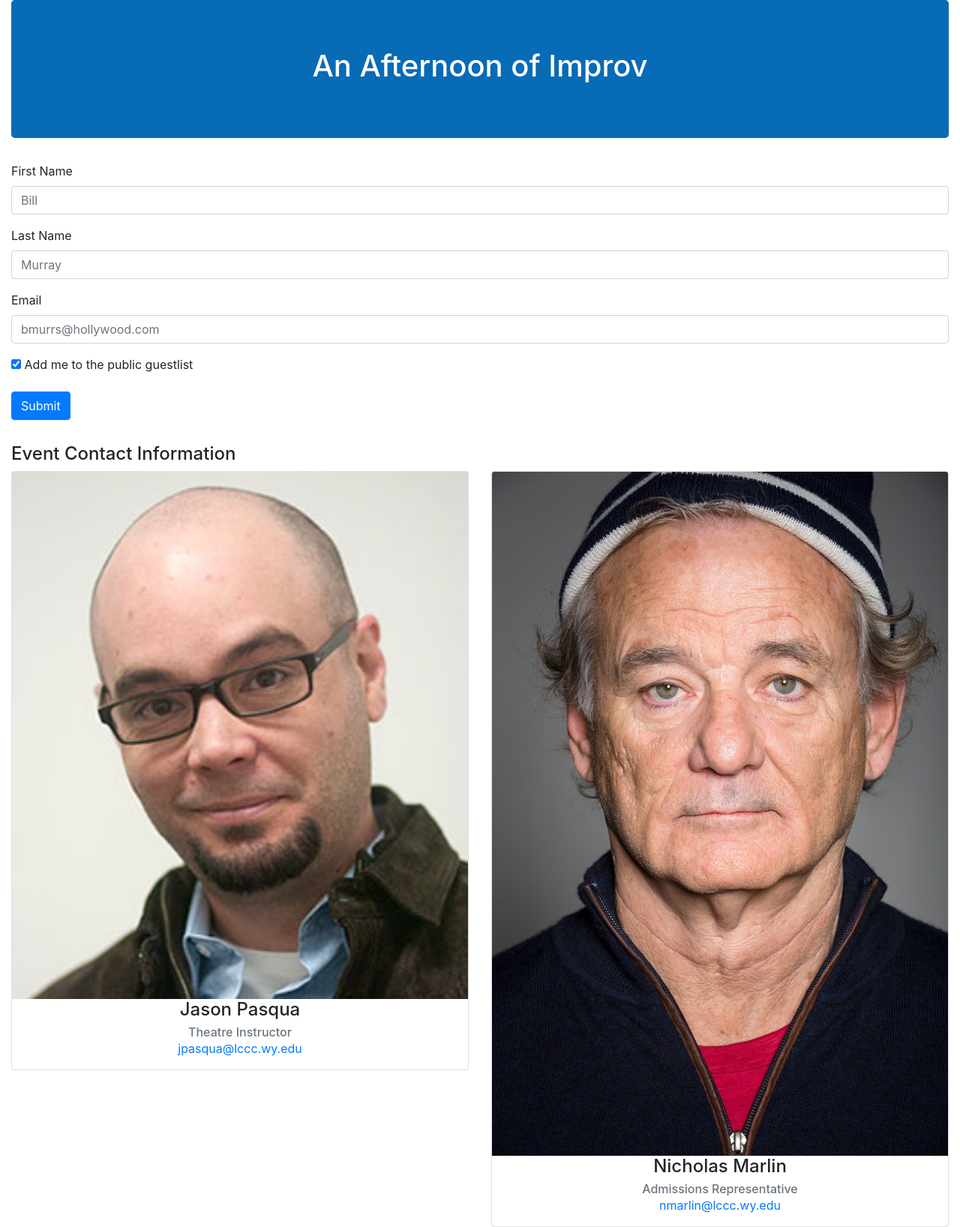
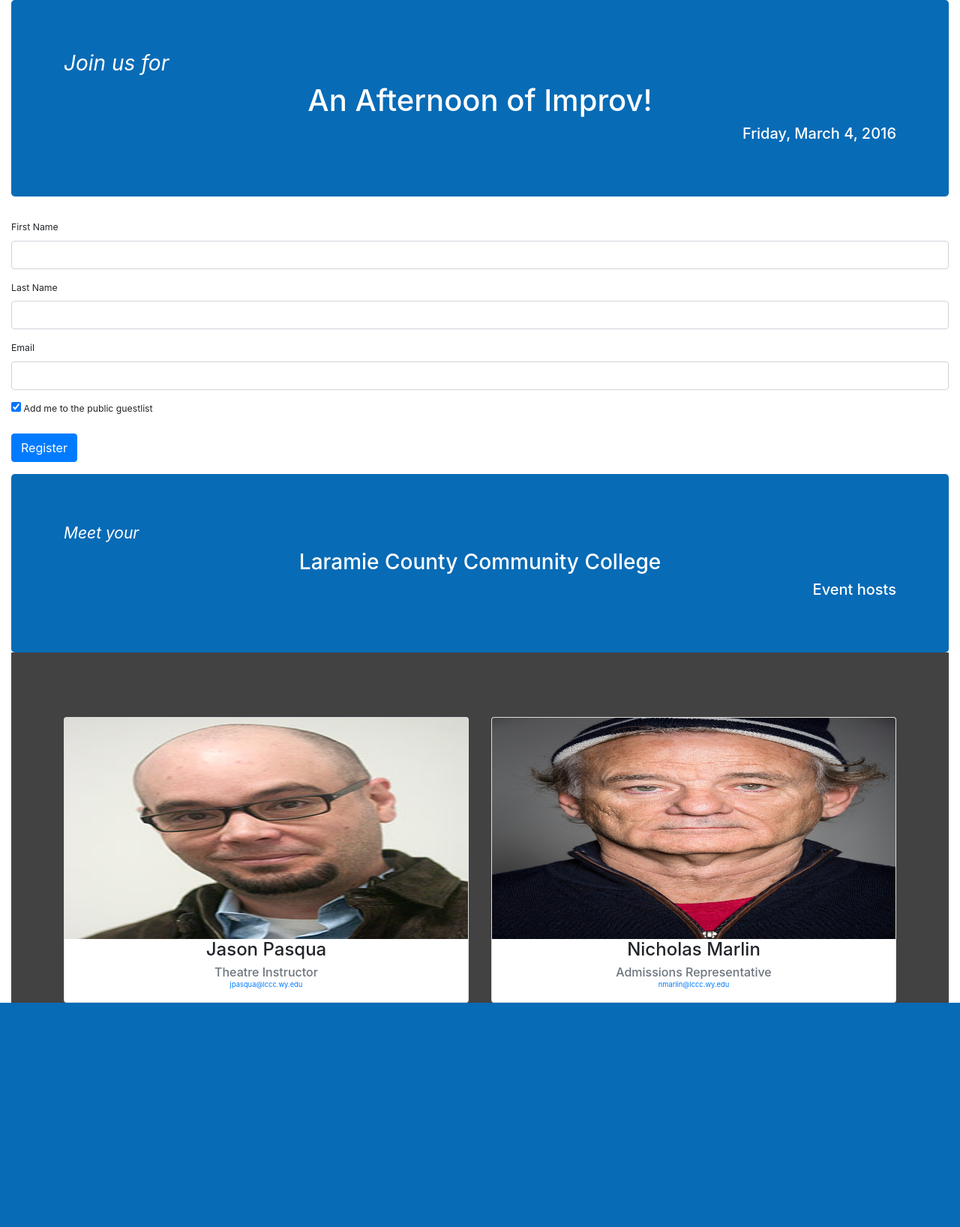
Before and after one commit to xmarnic/improv_registration, a Python web app: template templates/reg_form.html in a window 1280 px wide. Shown: the whole page at 75% size. After the commit the page ends 1337 px from the top, so only its background shows below. Run offline with Jinja, Linux system fonts and the light colour scheme; the template is opened without the code that fills it, so the values that code supplies are empty; some libraries are stand-ins or nearby versions.

Commit message:
Markup changes.

```diff
--- a/static/custom.css
+++ b/static/custom.css
@@ -3,6 +3,19 @@
     color: #fff;
 }
 
-.contact_info {
-    margin-top: 15px;
+.host_tron {
+    margin-bottom: 0;
 }
+.host_cards {
+    background-color: #424242;
+}
+
+.person_card {
+    padding-top: 7.5%;
+}
+
+.card-img-top {
+    max-height: 295px;
+    width: 100%;
+    display: block;
+}
--- a/templates/layout.html
+++ b/templates/layout.html
@@ -18,26 +18,34 @@
         <div class="container-fluid">
             <div class="jumbotron">
                 <div class="container">
-                    <h1 class="text-sm-center">An Afternoon of Improv</h1>
-                    <h2 class="text-sm-center"><small>{{ subtitle }}</small></h2>
+                    <h2 class="text-sm-left"><em><small>Join us for<small></em></h2>
+                    <h1 class="text-sm-center">An Afternoon of Improv!</h1>
+                    <h5 class="text-sm-right">Friday, March 4, 2016</h5>
                 </div>
             </div>
         </div>
 
         {% block body %}{% endblock %}
 
-        <!-- footer -->
+        <!-- Meet Hosts -->
         <div class="container-fluid">
+            <div class="jumbotron host_tron">
+                <div class="container">
                     <div class="row">
-                <div class="col-sm-12 contact_info">
-                    <h4>Event Contact Information</h4>
+                        <div class="col-sm-12">
+                            <h4 class="text-sm-left"><em><small>Meet your<small></em></h4>
+                            <h3 class="text-sm-center">Laramie County Community College</h3>
+                            <h5 class="text-sm-right">Event hosts</h5>
                         </div>
                     </div>
+                </div>
+            </div>
+            <div class="host_cards">
+                <div class="container">
                     <div class="row">
-                <div class="col-sm-6">
+                        <div class="col-sm-6 person_card">
                             <div class="card">
-                        <img class="card-img-top center-block" data-src"..." src="{{ url_for('static', filename='j_pasqua.jpg') }}" alt=""
-                        style="height: 100%; width:100%; display: block;">
+                                <img class="card-img-top center-block" data-src"..." src="{{ url_for('static', filename='j_pasqua.jpg') }}" alt="Jason Pasqua, Theatre Instructor">
                                 <div class="card-block">
                                     <h4 class="card-title text-sm-center">Jason Pasqua</h4>
                                     <h6 class="card-subtitle text-muted text-sm-center">Theatre Instructor</h6>
@@ -45,10 +53,9 @@
                                 </div>
                             </div>
                         </div>
-                <div class="col-sm-6">
+                        <div class="col-sm-6 person_card">
                             <div class="card">
-                        <img class="card-img-top center-block" data-src"..." src="{{ url_for('static', filename='bill.jpg') }}" alt=""
-                        style="height: 100%; width: 100%; display: block;">
+                                <img class="card-img-top center-block" data-src"..." src="{{ url_for('static', filename='bill.jpg') }}" alt="Nicholas Marlin, Admissions Representative">
                                 <div class="card-block">
                                     <h4 class="card-title text-sm-center">Nicholas Marlin</h4>
                                     <h6 class="card-subtitle text-muted text-sm-center">Admissions Representative</h6>
@@ -58,6 +65,10 @@
                         </div>
                     </div>
                 </div>
+            </div>
+        </div>
+        <div class="container">
+        </div>
         <script src="https://ajax.googleapis.com/ajax/libs/jquery/2.1.4/jquery.min.js"></script>
         <script src="http://maxcdn.bootstrapcdn.com/bootstrap/4.0.0-alpha.2/js/bootstrap.min.js"></script>
     </body>
--- a/templates/reg_form.html
+++ b/templates/reg_form.html
@@ -7,15 +7,15 @@
             <form action="{{ url_for('register') }}" method="post" class="form-horizontal">
                 <div class="form-group">
                     <label for="first_name" class="control-label">First Name</label>
-                    <input type="text" class="form-control" id="first_name" name="first_name" placeholder="Bill" required="true"/>
+                    <input type="text" class="form-control" id="first_name" name="first_name" required="true"/>
                 </div>
                 <div class="form-group">
                     <label for="last_name" class="control-label">Last Name</label>
-                    <input type="text" class="form-control" id="last_name" name="last_name" placeholder="Murray" required="true"/>
+                    <input type="text" class="form-control" id="last_name" name="last_name" required="true"/>
                 </div>
                 <div class="form-group">
                     <label for="email" class="control-label">Email</label>
-                    <input type="email" class="form-control" id="email_id" name='email' placeholder="bmurrs@hollywood.com" required="true"/>
+                    <input type="email" class="form-control" id="email_id" name='email' required="true"/>
                 </div>
                 <div class="form-group">
                     <div class="checkbox">
@@ -25,7 +25,7 @@
                     </div>
                 </div>
                 <div class="form-group">
-                    <button type="submit" class="btn btn-primary">Submit</button>
+                    <button type="submit" class="btn btn-primary">Register</button>
                 </div>
                 {{ form.csrf_token }}
             </form>
```
Lines whose indentation alone changed are shown as unchanged.
